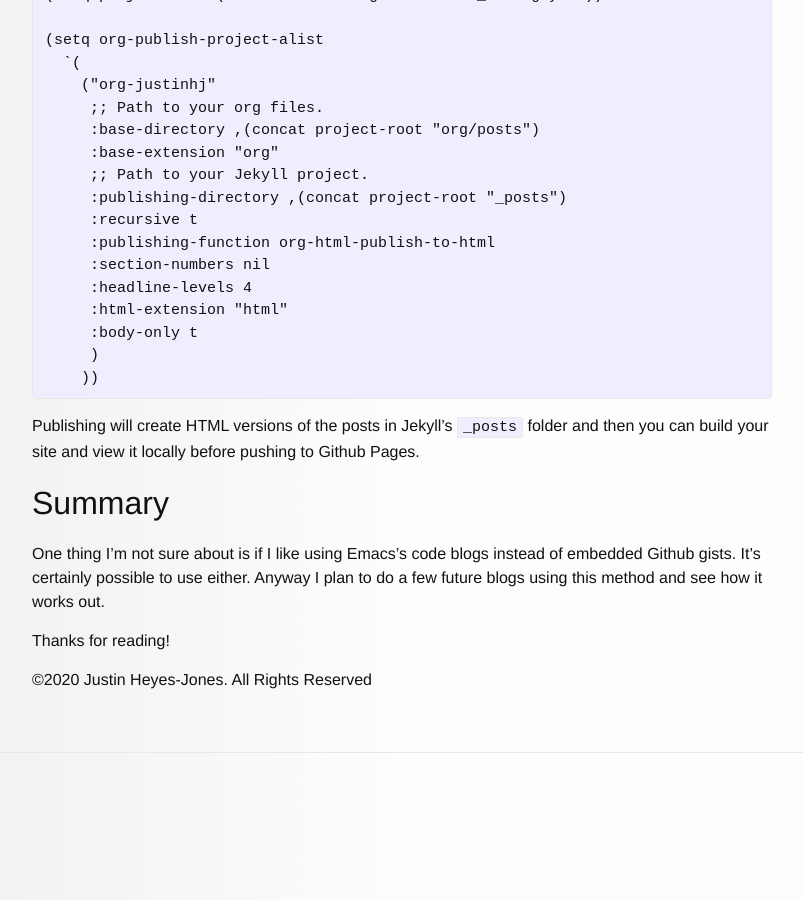
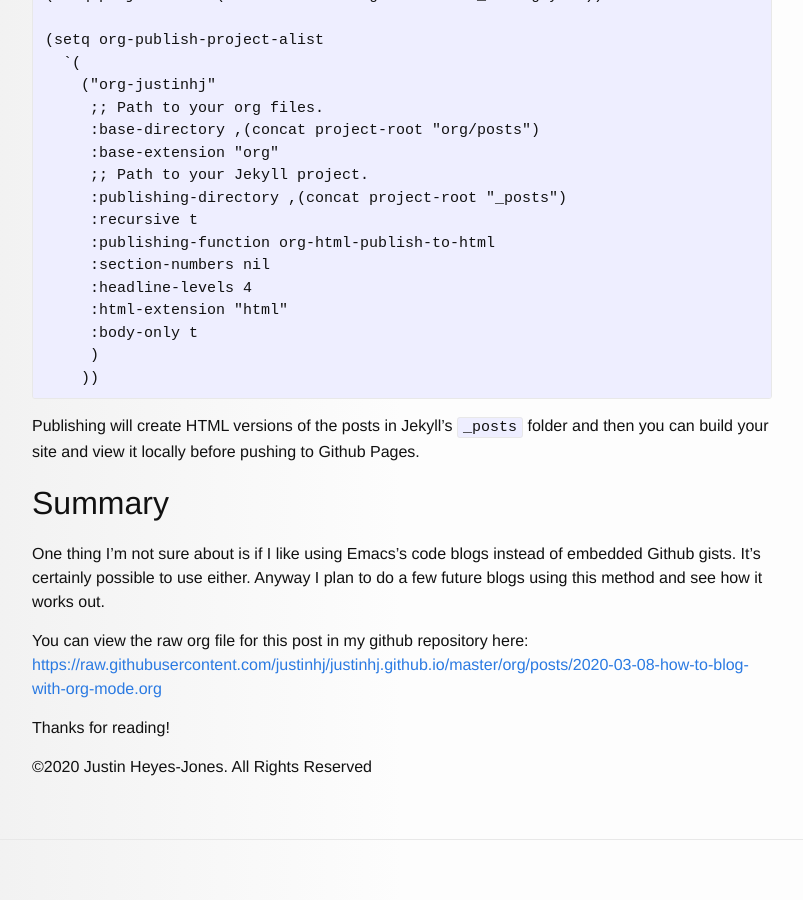
Before and after one commit to justinhj/justinhj.github.io, a Jekyll site: the page built from _posts/2020-03-08-how-to-blog-with-org-mode.html, in a window 1280 px wide and 900 px high, scrolled down 3864 px. Shown: the whole window, without its empty margins (238-1041 px from the left). Built offline with Jekyll 4.4.1, drawn with Linux system fonts in a browser that asks for light colours; before the commit the page ends 4677 px from its top, so only the background shows below that.

Commit message:
Add link to org file

```diff
--- a/_posts/2020-03-08-how-to-blog-with-org-mode.html
+++ b/_posts/2020-03-08-how-to-blog-with-org-mode.html
@@ -251,6 +251,11 @@ do a few future blogs using this method and see how it works out.
 </p>
 
 <p>
+You can view the raw org file for this post in my github repository here:
+<a href="https://raw.githubusercontent.com/justinhj/justinhj.github.io/master/org/posts/2020-03-08-how-to-blog-with-org-mode.org">https://raw.githubusercontent.com/justinhj/justinhj.github.io/master/org/posts/2020-03-08-how-to-blog-with-org-mode.org</a>
+</p>
+
+<p>
 Thanks for reading!
 </p>
 
--- a/org/posts/2020-03-08-how-to-blog-with-org-mode.org
+++ b/org/posts/2020-03-08-how-to-blog-with-org-mode.org
@@ -185,6 +185,9 @@ One thing I'm not sure about is if I like using Emacs's code blogs instead of
 embedded Github gists. It's certainly possible to use either. Anyway I plan to
 do a few future blogs using this method and see how it works out.
 
+You can view the raw org file for this post in my github repository here:
+[[https://raw.githubusercontent.com/justinhj/justinhj.github.io/master/org/posts/2020-03-08-how-to-blog-with-org-mode.org]]
+
 Thanks for reading!
 
 \copy2020 Justin Heyes-Jones. All Rights Reserved
```
